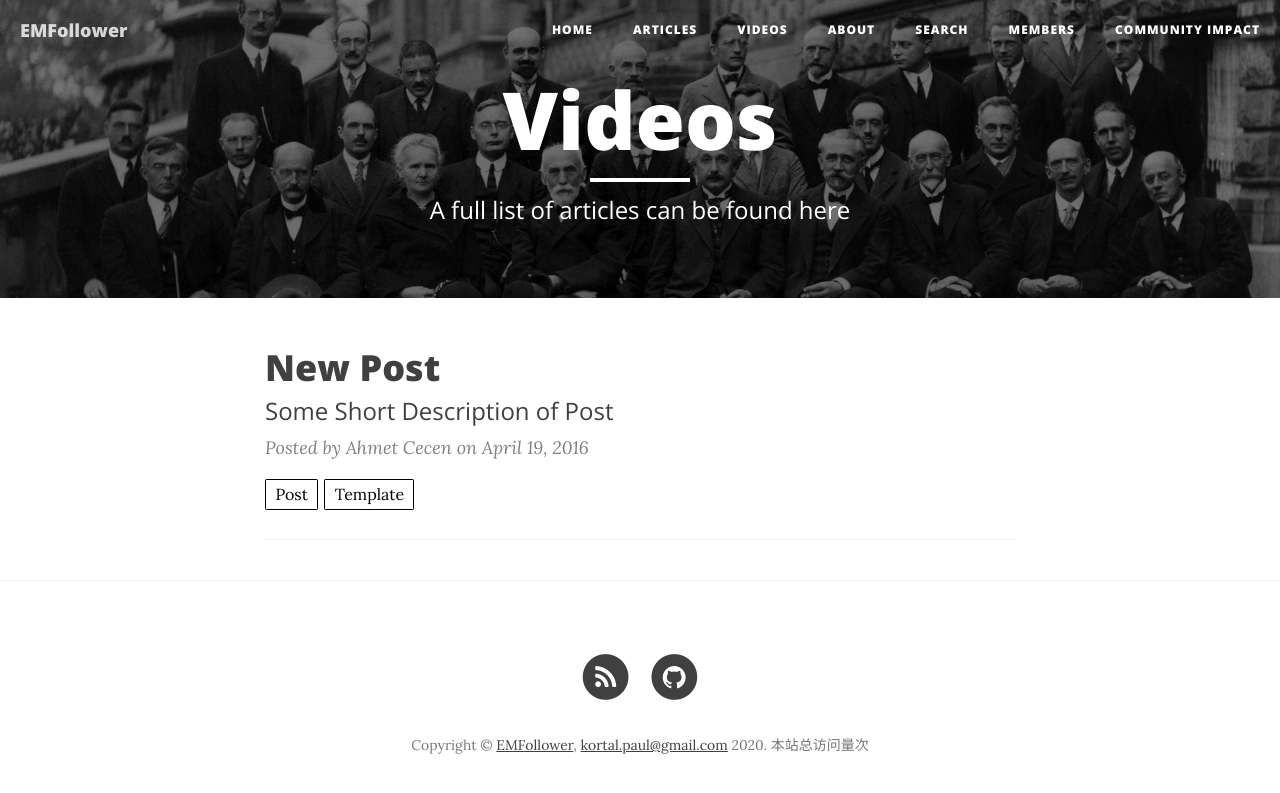
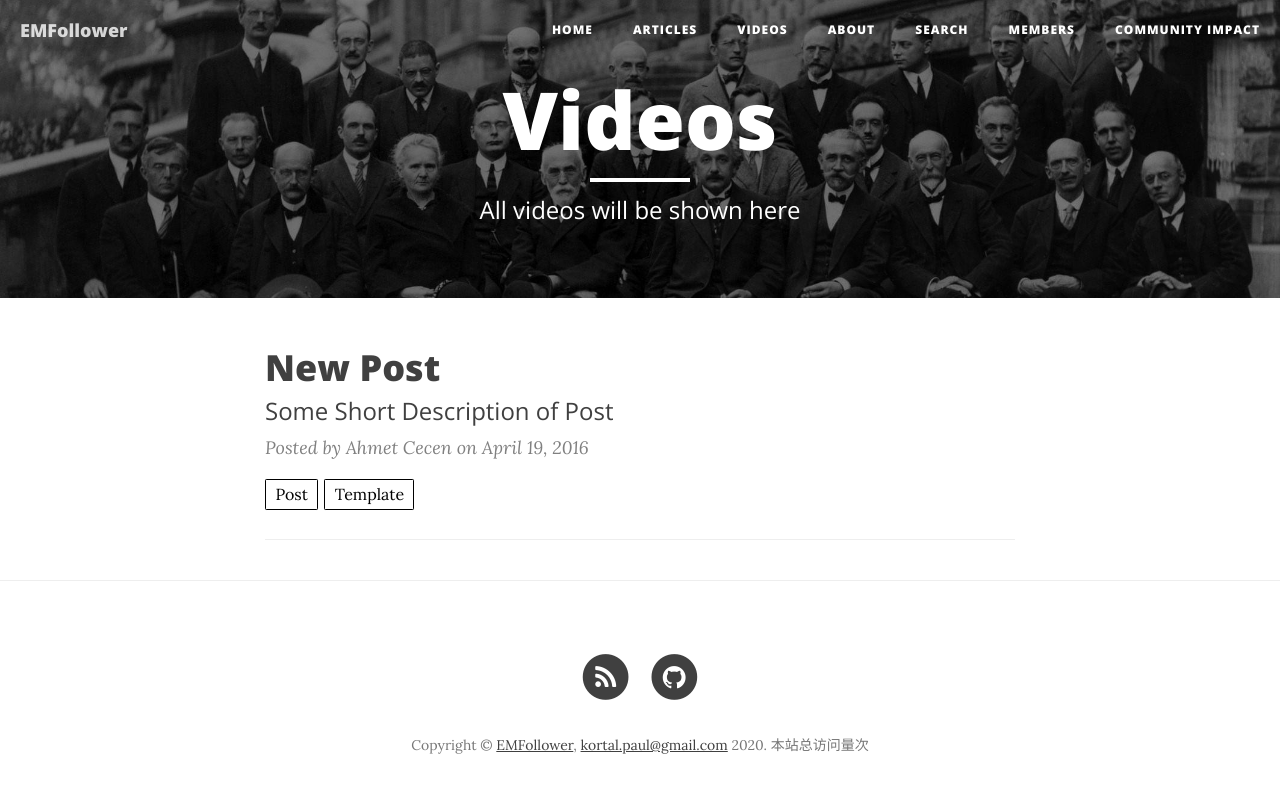
Before and after one commit to EMFollower/EMFollower, a Jekyll site: the page built from projects/videos.md, in a window 1280 px wide. Shown: the top 793 px of the page. Built offline with Jekyll 4.4.1, drawn with Linux system fonts in a browser that asks for light colours; nearby versions of some CDN libraries.

Commit message:
Update videos.md

```diff
--- a/projects/videos.md
+++ b/projects/videos.md
@@ -1,7 +1,7 @@
 ---
 layout: project
 title: "Videos"
-description: "A full list of articles can be found here"
+description: "All videos will be shown here"
 header-img: "img/home-bg.jpg"
 published: true
 category: videos
```
